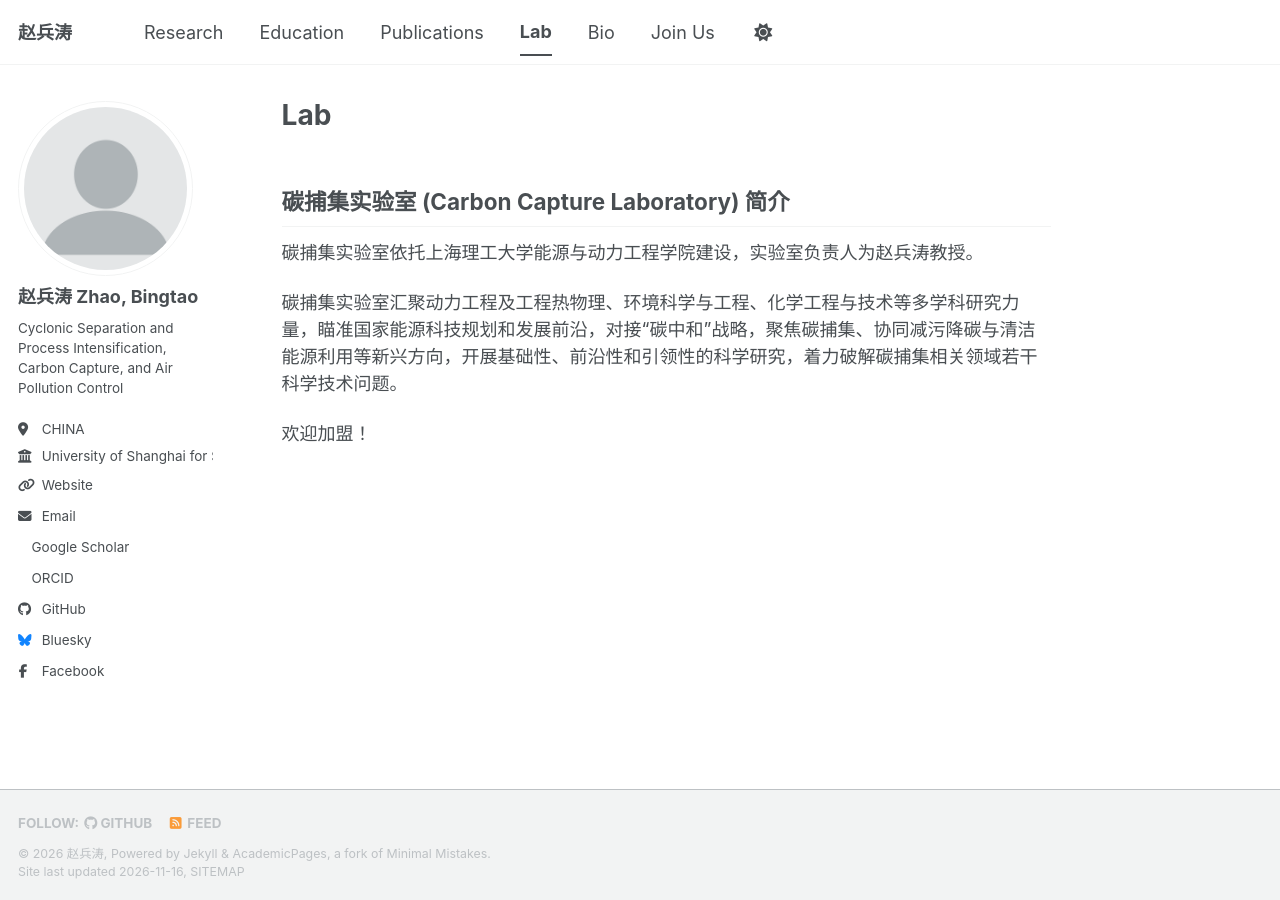
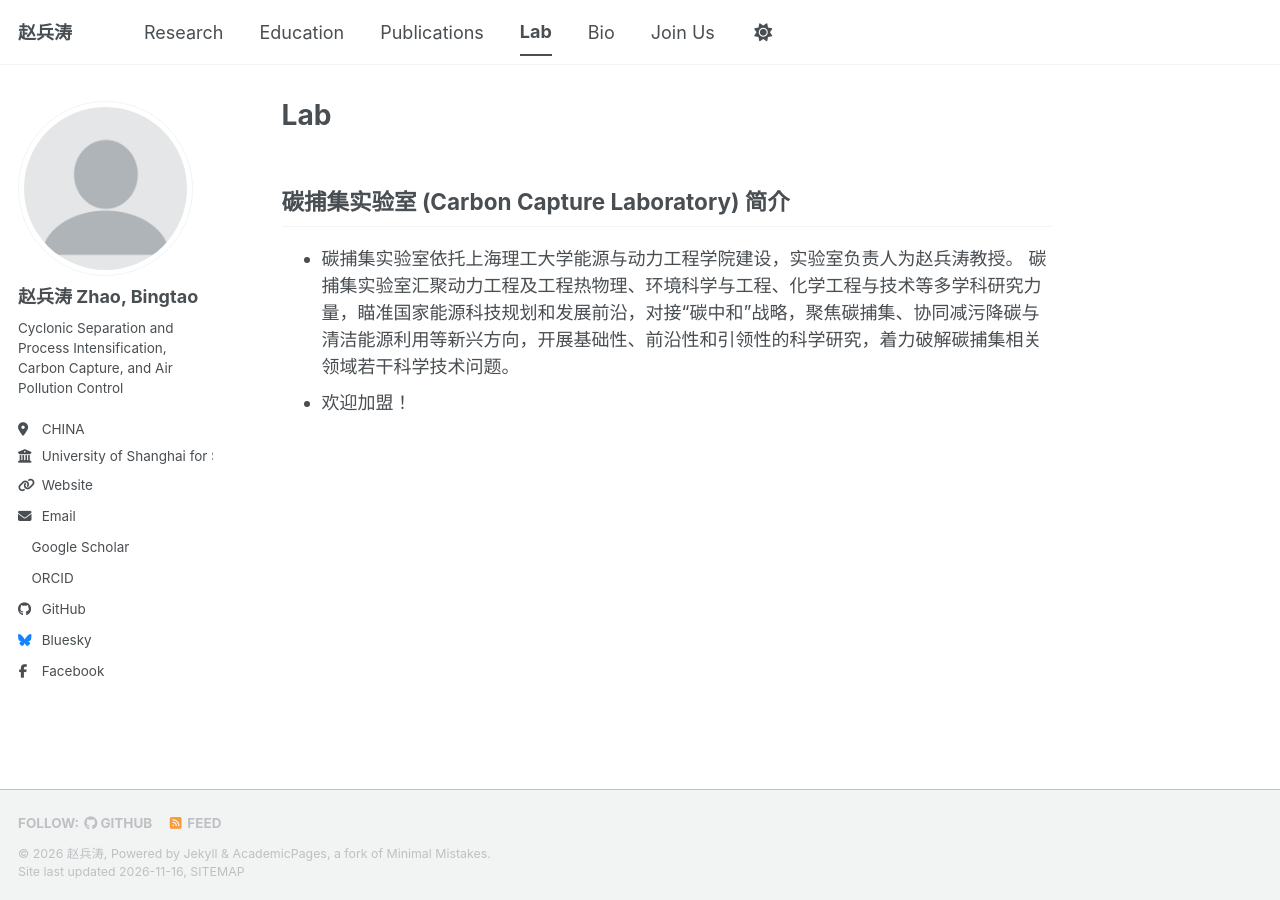
Before and after one commit to bingtaozhao/bingtaozhao.github.io, a Jekyll site: the page built from _pages/lab.md, in a window 1280 px wide. Built offline with Jekyll 4.4.1, drawn with Linux system fonts in a browser that asks for light colours; a script bundle is joined from its source files by our own code; a style sheet for code colours, icons or effects is not loaded.

Commit message:
Update lab.md

```diff
--- a/_pages/lab.md
+++ b/_pages/lab.md
@@ -10,8 +10,6 @@ redirect_from:
 
 碳捕集实验室 (Carbon Capture Laboratory) 简介
 ------
-碳捕集实验室依托上海理工大学能源与动力工程学院建设，实验室负责人为赵兵涛教授。
-
-碳捕集实验室汇聚动力工程及工程热物理、环境科学与工程、化学工程与技术等多学科研究力量，瞄准国家能源科技规划和发展前沿，对接“碳中和”战略，聚焦碳捕集、协同减污降碳与清洁能源利用等新兴方向，开展基础性、前沿性和引领性的科学研究，着力破解碳捕集相关领域若干科学技术问题。
-
-欢迎加盟！
+* 碳捕集实验室依托上海理工大学能源与动力工程学院建设，实验室负责人为赵兵涛教授。
+  碳捕集实验室汇聚动力工程及工程热物理、环境科学与工程、化学工程与技术等多学科研究力量，瞄准国家能源科技规划和发展前沿，对接“碳中和”战略，聚焦碳捕集、协同减污降碳与清洁能源利用等新兴方向，开展基础性、前沿性和引领性的科学研究，着力破解碳捕集相关领域若干科学技术问题。
+* 欢迎加盟！
```
